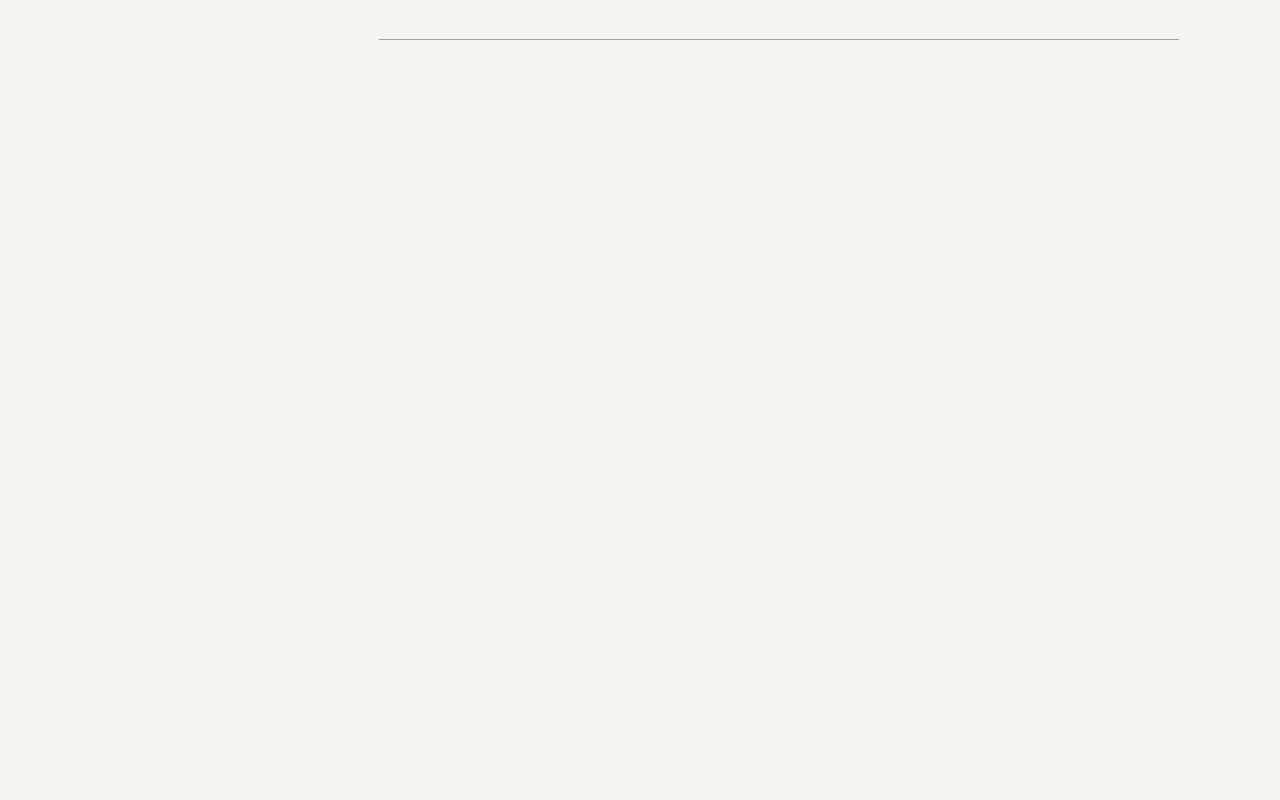
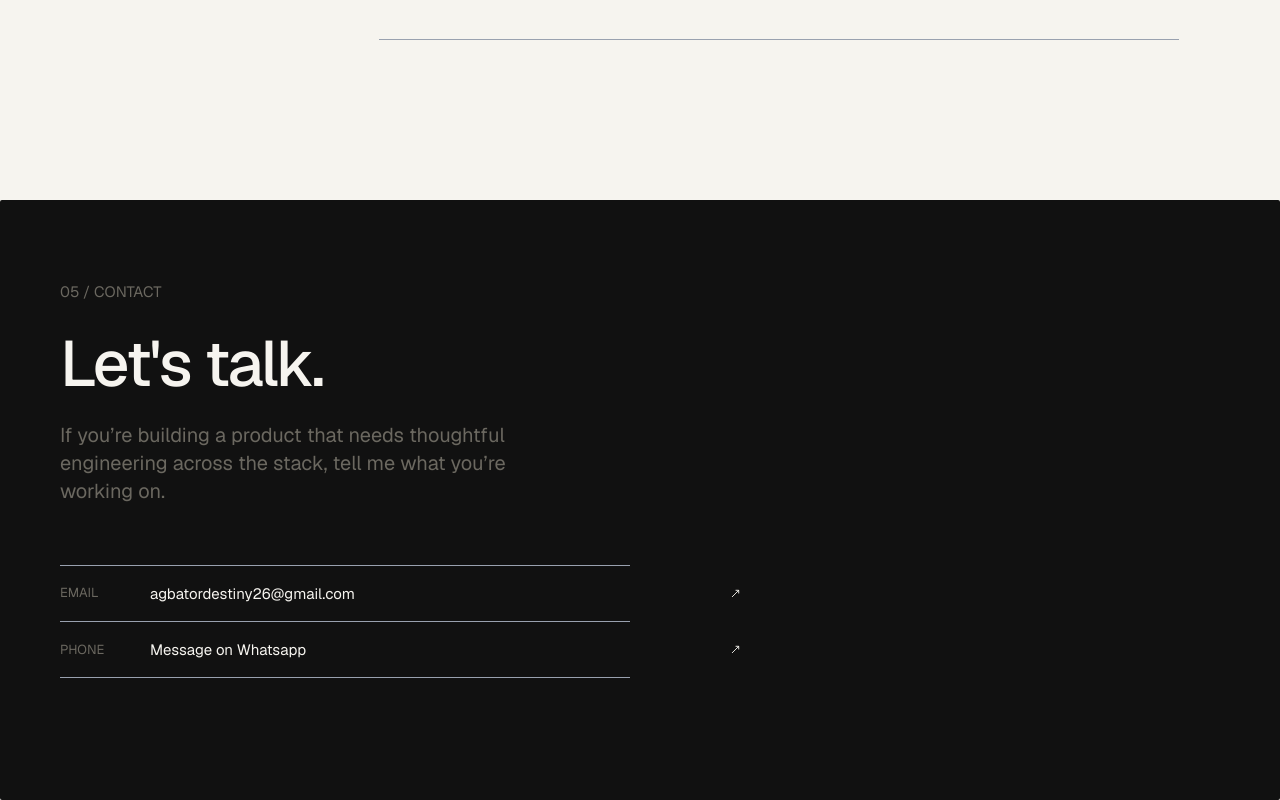
Before and after one commit to Deztini/portfolio, a Next.js app: page / in a window 1280 px wide. Shown: the part 6043-6843 px from the top of the page. Before the commit the page ends 6243 px from the top, so only its background shows below. Built offline with nearby package versions, Linux system fonts and the light colour scheme.

Commit message:
feat: Add the layout of the contact section

```diff
--- a/app/page.tsx
+++ b/app/page.tsx
@@ -1,4 +1,5 @@
 import { About } from "@/components/sections/About";
+import { Contact } from "@/components/sections/Contact";
 import { Hero } from "@/components/sections/Hero";
 import { SelectedWork } from "@/components/sections/Selectedwork";
 import { Stack } from "@/components/sections/Stack";
@@ -6,11 +7,12 @@ import { Stack } from "@/components/sections/Stack";
 
 export default function Home() {
   return (
-    <main className="px-15">
+    <main>
       <Hero />
       <SelectedWork />
       <About />
       <Stack />
+      <Contact />
     </main>
   );
 }
--- a/components/sections/About.tsx
+++ b/components/sections/About.tsx
@@ -1,6 +1,6 @@
 export function About() {
   return (
-    <section id="about">
+    <section id="about" className="px-15">
       <div className="flex items-start gap-50">
         <div className="text-muted text-small mt-2">02 / ABOUT</div>
         <div className="max-w-230">
--- /dev/null
+++ b/components/sections/Contact.tsx
@@ -0,0 +1,44 @@
+import { site } from "@/content/site";
+import { MoveUpRight } from "lucide-react";
+
+export function Contact() {
+  return (
+    <section
+      id="contact"
+      className="bg-text section-space h-150 rounded-xs w-full px-15"
+    >
+      <p className="text-small text-muted mb-7">05 / CONTACT</p>
+
+      <div className="grid grid-cols-2 gap-x-5">
+        <div>
+          <h1 className="text-display text-bg mb-6">Let&apos;s talk.</h1>
+          <p className="text-muted text-xl max-w-125">
+            If you’re building a product that needs thoughtful engineering
+            across the stack, tell me what you’re working on.
+          </p>
+
+          <div className="mt-15">
+            <div className="border-b border-gray-400 my-4" />
+            <div className="grid grid-cols-[90px_580px_1fr] items-center">
+              <p className="text-muted text-[13px]">EMAIL</p>
+              <p className="text-small text-bg">{site.email}</p>
+
+              <MoveUpRight className="text-bg" size={11} />
+            </div>
+            <div className="border-b border-gray-400 my-4" />
+
+            <div className="grid grid-cols-[90px_580px_1fr] items-center">
+              <p className="text-muted text-[13px]">PHONE</p>
+              <p className="text-small text-bg">Message on Whatsapp</p>
+
+              <MoveUpRight className="text-bg" size={11} />
+            </div>
+            <div className="border-b border-gray-400 my-4" />
+          </div>
+        </div>
+
+        <div></div>
+      </div>
+    </section>
+  );
+}
--- a/components/sections/Hero.tsx
+++ b/components/sections/Hero.tsx
@@ -4,7 +4,7 @@ import { Button, ButtonLink } from "../ui/Button";
 
 export function Hero() {
   return (
-    <section className="section-space flex flex-col gap-10">
+    <section className="section-space flex flex-col gap-10 px-15">
       <p className="meta">{site.title}</p>
       <h1 className="text-display">{site.name}</h1>
       <p className="text-muted max-w-3xl text-2xl">{site.intro}</p>
--- a/components/sections/Selectedwork.tsx
+++ b/components/sections/Selectedwork.tsx
@@ -8,7 +8,7 @@ const frames = {
 
 export function SelectedWork() {
   return (
-    <section id="work" className="section-space">
+    <section id="work" className="section-space px-15">
       <div className="flex gap-50">
         <div className="text-muted text-small mt-2">01 / SELECTED WORK</div>
         <div className="flex flex-col gap-8">
--- a/components/sections/Stack.tsx
+++ b/components/sections/Stack.tsx
@@ -17,7 +17,7 @@ export function Stack() {
     },
   ];
   return (
-    <section className="section-space">
+    <section className="section-space px-15">
       <div className="flex items-start gap-60">
         <div className="text-muted text-small mt-2">03 / STACK</div>
 
```
